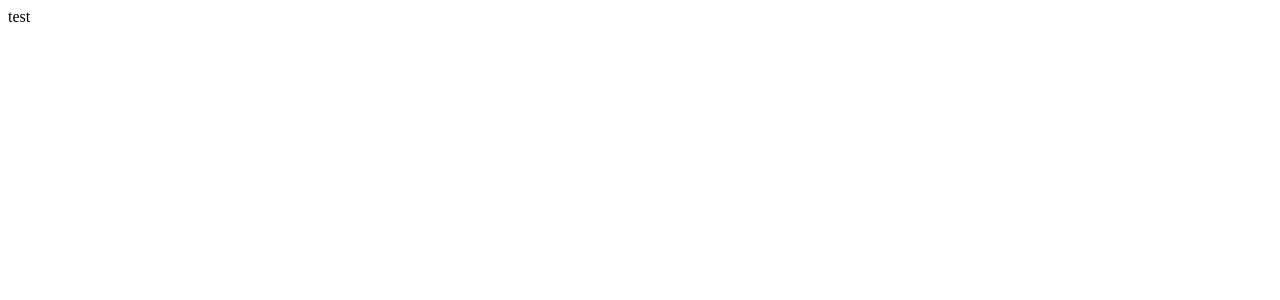
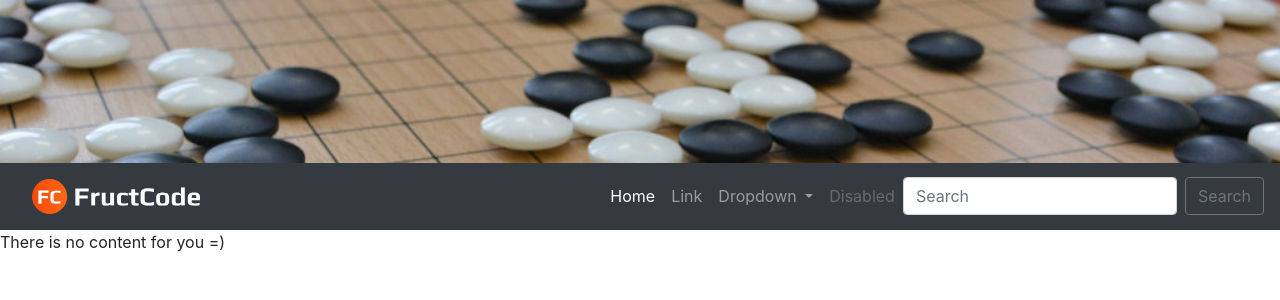
Before and after one commit to avzah/tulagofederation, a Django app: page /blog/ in a window 1280 px wide. Before the commit the part shown is almost empty. Shown: the top 300 px of the page. Run offline with Django 3.2, Linux system fonts and the light colour scheme; some libraries are stand-ins or nearby versions.

Commit message:
Before new carousel blog

```diff
--- a/blog/templates/blog/index.html
+++ b/blog/templates/blog/index.html
@@ -1,10 +1,5 @@
-<!DOCTYPE html>
-<html lang="en">
-<head>
-	<meta charset="UTF-8">
-	<title>Index page</title>
-</head>
-<body>
-	test
-</body>
-</html>
+{% extends "base.html" %}
+
+{% block title %}
+	Блог федерации - {{ block.super }}
+{% endblock title %}
--- /dev/null
+++ b/static/css/style.css
@@ -0,0 +1,9 @@
+.img {
+    width: 200px;
+}
+
+/* resize images */
+.img img {
+    width: 100%;
+    height: auto;
+}
--- /dev/null
+++ b/templates/base.html
@@ -0,0 +1,57 @@
+{% load static %}
+
+<!DOCTYPE html>
+<html lang="en">
+<head>
+	<meta charset="UTF-8">
+	<link rel="stylesheet" href="https://stackpath.bootstrapcdn.com/bootstrap/4.3.1/css/bootstrap.min.css" integrity="sha384-ggOyR0iXCbMQv3Xipma34MD+dH/1fQ784/j6cY/iJTQUOhcWr7x9JvoRxT2MZw1T" crossorigin="anonymous">
+	<link rel="stylesheet" href="{% static "css/style.css" %}">
+	<title>
+		{% block title %}
+			Тульская федерация Го
+		{% endblock title %}
+	</title>
+</head>
+<body>
+	<img src="{% static 'images/many_stones.jpg' %}" class="d-block w-100" alt="...">
+	<nav class="navbar navbar-expand-lg navbar-dark bg-dark navbar-right">
+
+		<div class="img">
+			<a href="localhost" class="logo navbar"><img src="{% static 'images/logo-footer.svg' %}" alt=""></a>
+		</div>
+
+		<div class="collapse navbar-collapse" id="navbarSupportedContent">
+			<ul class="navbar-nav ml-auto">
+				<li class="nav-item active">
+					<a class="nav-link" href="#">Home <span class="sr-only">(current)</span></a>
+				</li>
+				<li class="nav-item">
+					<a class="nav-link" href="#">Link</a>
+				</li>
+				<li class="nav-item dropdown">
+					<a class="nav-link dropdown-toggle" href="#" id="navbarDropdown" role="button" data-toggle="dropdown" aria-haspopup="true" aria-expanded="false">
+						Dropdown
+					</a>
+					<div class="dropdown-menu" aria-labelledby="navbarDropdown">
+						<a class="dropdown-item" href="#">Action</a>
+						<a class="dropdown-item" href="#">Another action</a>
+						<div class="dropdown-divider"></div>
+						<a class="dropdown-item" href="#">Something else here</a>
+					</div>
+				</li>
+				<li class="nav-item">
+					<a class="nav-link disabled" href="#" tabindex="-1" aria-disabled="true">Disabled</a>
+				</li>
+			</ul>
+			<form class="form-inline my-2 my-lg-0">
+				<input class="form-control mr-sm-2" type="search" placeholder="Search" aria-label="Search">
+				<button class="btn btn-outline-secondary my-2 my-sm-0" type="submit">Search</button>
+			</form>
+		</div>
+	</nav>
+
+	{% block content %}
+		There is no content for you =)
+	{% endblock content %}
+</body>
+</html>
```
Also changed, not shown: tulagofederation/settings.py (+12 -1 lines), static/images/header-01.png (added), static/images/logo-footer.svg (added), static/images/many_stones.jpg (added).
